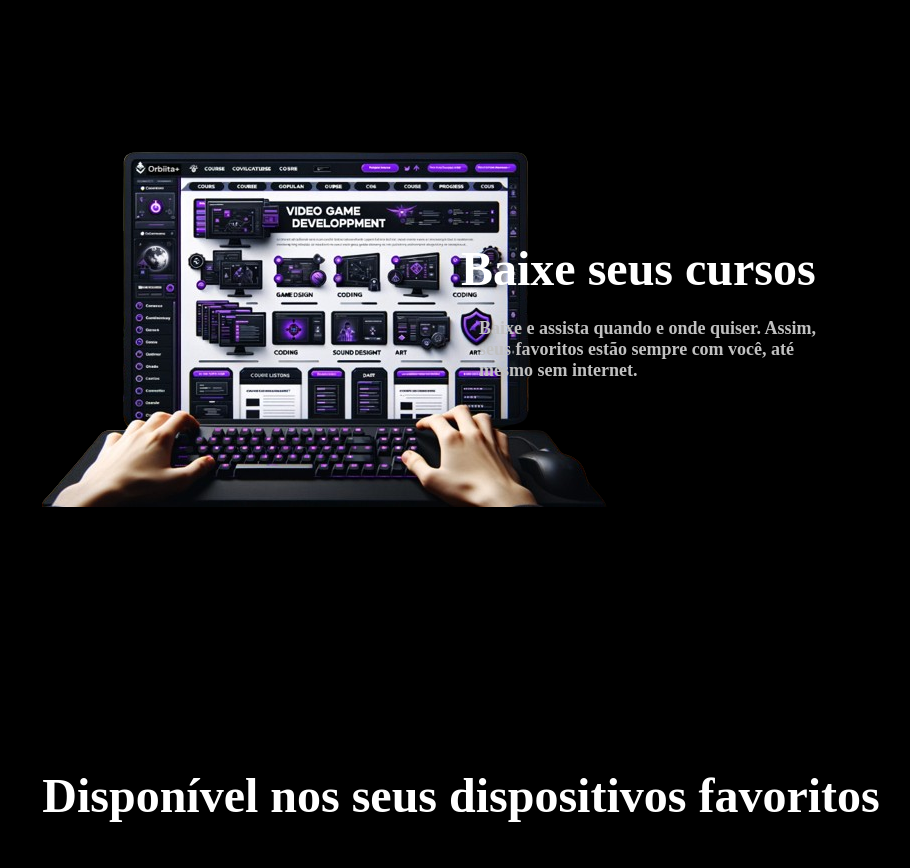
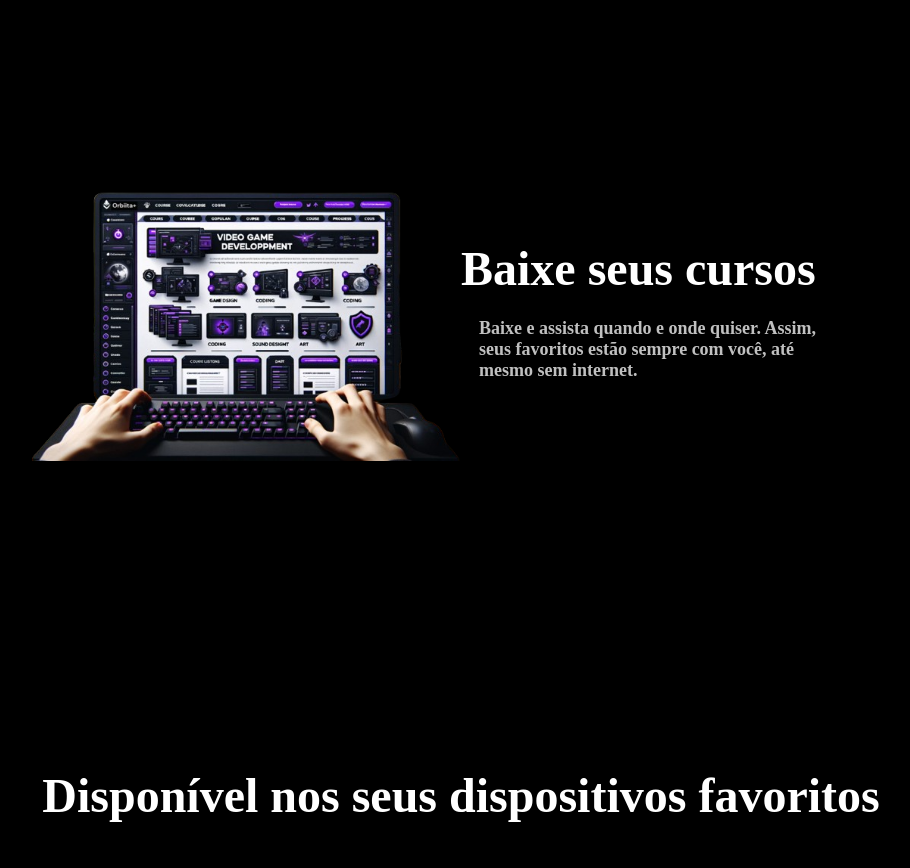
Before and after one commit to BrenoTakase/orbiitaPlus, a plain HTML site: page index.html in a window 1280 px wide. Shown: the part 2480-3348 px from the top of the page, without its empty margins (179-1089 px from the left). Drawn offline with Linux system fonts and the light colour scheme.

Commit message:
Update index.html
correction in image

```diff
--- a/index.html
+++ b/index.html
@@ -39,7 +39,7 @@
     </section>
 
     <section class="container secundario">
-        <img src="images/OrbiitaSite.png" alt="Um computador em um dos cursos com mãos digitando no teclado" class="secundario_imagem">
+        <img src="images/OrbiitaSite.png" alt="Um computador em um dos cursos com mãos digitando no teclado" class="secundario__imagem">
         <div class="container__descricao">
             <h2 class="descricao__titulo">Baixe seus cursos</h2>
             <p class="descricao__texto">Baixe e assista quando e onde quiser. Assim, seus favoritos estão sempre com você, até mesmo sem internet.</p>
```
